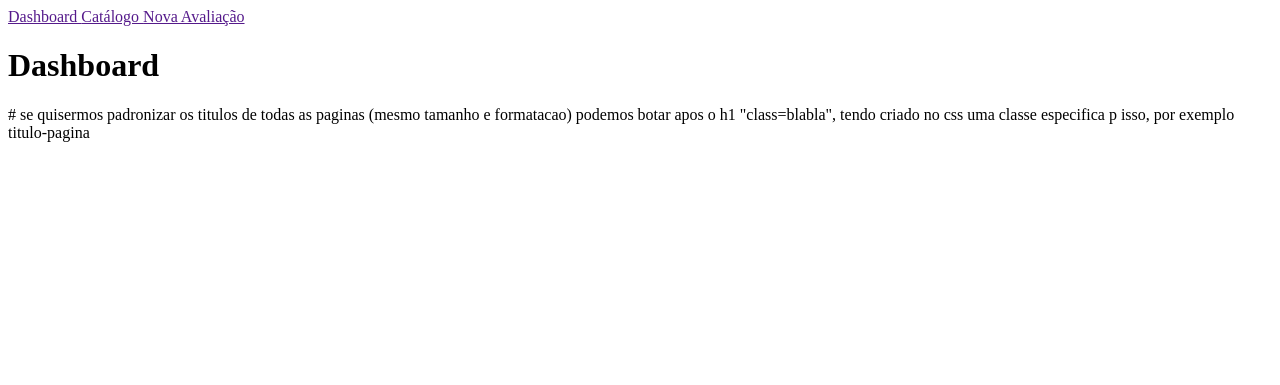
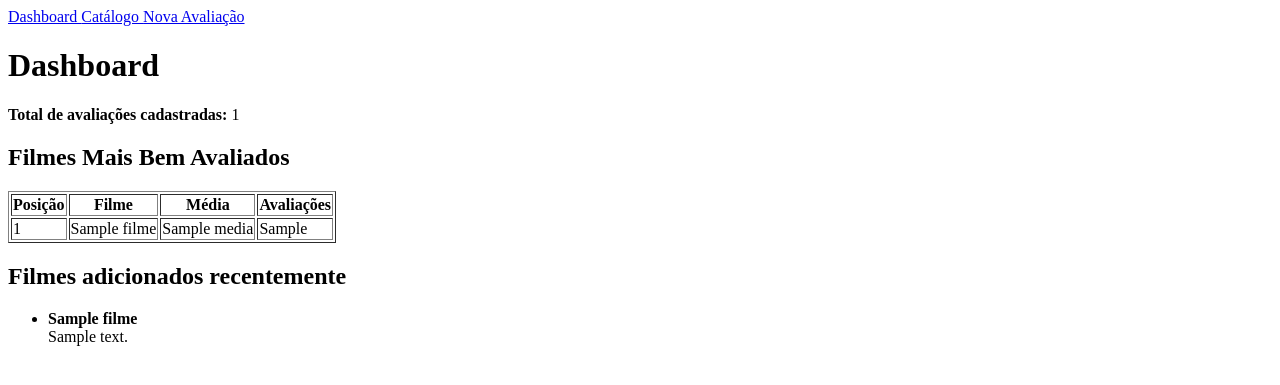
Before and after one commit to gg-ka/projetinho, a Flask app: template templates/dashboard.html in a window 1280 px wide. Shown: the top 385 px of the page. Run offline with Flask 3, Linux system fonts and the light colour scheme; the template is opened without the code that fills it: most values are stand-ins (such as "Sample title", 1, 10 or a date in 2020).

Commit message:
Dashboard
- Variável "total_avaliacoes" criada no app.py para ser o KPI extra, também inserida no render_template do dashboard.

- Página do dashboard feita. Comentários relevantes sobre funcionalidades estão presentes.

```diff
--- a/app.py
+++ b/app.py
@@ -25,7 +25,7 @@ def salvar_dados(dados):
             indent=4 #formata o json com recuo de 4 espaços
         )
 
-def calcular_estatisticas(dados): #função que calcula as méduas das avaliações
+def calcular_estatisticas(dados): #função que calcula as médias das avaliações
     for filme in dados["filmes"]: #filmes está entre aspas pois ele quer
 
         soma_notas = 0
@@ -74,11 +74,15 @@ def dashboard():
     #ao inverter a lista do json a lista de filmes fica sendo exibida em ordem do mais recente para o mais antigo
     filmes_recentes = list(reversed(filmes))
 
+    # KPI extra do dashboard
+    total_avaliacoes = len(dados["avaliacoes"])
+
     #retorna a pagina do dashboard e atualiza o ranking e deixa na ordem dos filmes mais recentes
     return render_template(
         "dashboard.html",
         ranking=ranking,
-        filmes_recentes=filmes_recentes
+        filmes_recentes=filmes_recentes,
+        total_avaliacoes=total_avaliacoes
     )
 
 @app.route("/catalogo", methods=["GET", "POST"]) #GET e POST significa q o usuario pode visualizar a pagina (GET) e pode enviar um formulario (POST)
--- a/templates/base.html
+++ b/templates/base.html
@@ -10,7 +10,7 @@
 
     <link
         rel="stylesheet"
-        href="{{ url_for(static, filename=style.css) }}">
+        href="{{ url_for('static', filename='style.css') }}">
 
 </head>
 
@@ -20,15 +20,15 @@
 
         <nav>
 
-            <a href=""{{ url_for(dashboard)}}>
+            <a href="{{ url_for('dashboard')}}">
                 Dashboard
             </a>
 
-            <a href=""{{ url_for(catalogo)}}>
+            <a href="{{ url_for('catalogo')}}">
                 Catálogo
             </a>
 
-            <a href=""{{ url_for(avaliacao)}}>
+            <a href="{{ url_for('avaliacao')}}">
                 Nova Avaliação
             </a>
 
--- a/templates/dashboard.html
+++ b/templates/dashboard.html
@@ -2,6 +2,91 @@
 
 {% block content %}
 
-    <h1>Dashboard</h1> # se quisermos padronizar os titulos de todas as paginas (mesmo tamanho e formatacao) podemos botar apos o h1 "class=blabla", tendo criado no css uma classe especifica p isso, por exemplo titulo-pagina
+<h1>Dashboard</h1>
+
+<p>
+    <strong>Total de avaliações cadastradas:</strong>
+    {{ total_avaliacoes }}
+</p>
+
+<h2>Filmes Mais Bem Avaliados</h2>
+
+{% if ranking %}
+
+<table border="1">
+
+    <tr>
+        <th>Posição</th>
+        <th>Filme</th>
+        <th>Média</th>
+        <th>Avaliações</th>
+    </tr>
+
+    <!-- Percorre todos os filmes presentes no ranking -->
+    {% for filme in ranking %}
+
+    <tr>
+
+        <!-- loop.index mostra a posição do filme no ranking -->
+        <td>{{ loop.index }}</td>
+
+        <!-- Exibe o título do filme -->
+        <td>{{ filme.titulo }}</td>
+
+        <!-- Verifica se o filme possui avaliações -->
+        <td>
+
+            {% if filme.media is not none %}
+                {{ filme.media }}
+            {% else %}
+                Sem avaliações
+            {% endif %}
+
+        </td>
+
+        <!-- Mostra quantas avaliações o filme recebeu -->
+        <td>{{ filme.quantidade_avaliacoes }}</td>
+
+    </tr>
+
+    {% endfor %}
+
+</table>
+
+{% else %}
+
+<p>Nenhum filme cadastrado.</p>
+
+{% endif %}
+
+<h2>Filmes adicionados recentemente</h2>
+
+<!-- Verifica se existe algum filme cadastrado -->
+{% if filmes_recentes %}
+
+<ul>
+
+<!-- Percorre a lista de filmes recentes e exibe as informações listadas -->
+{% for filme in filmes_recentes %}
+
+    <li>
+
+        <strong>{{ filme.titulo }}</strong>
+
+        <br>
+
+        {{ filme.descricao }}
+
+    </li>
+
+{% endfor %}
+
+</ul>
+
+{% else %}
+
+<p>Nenhum filme cadastrado.</p>
+
+{% endif %}
 
 {% endblock %}
```
